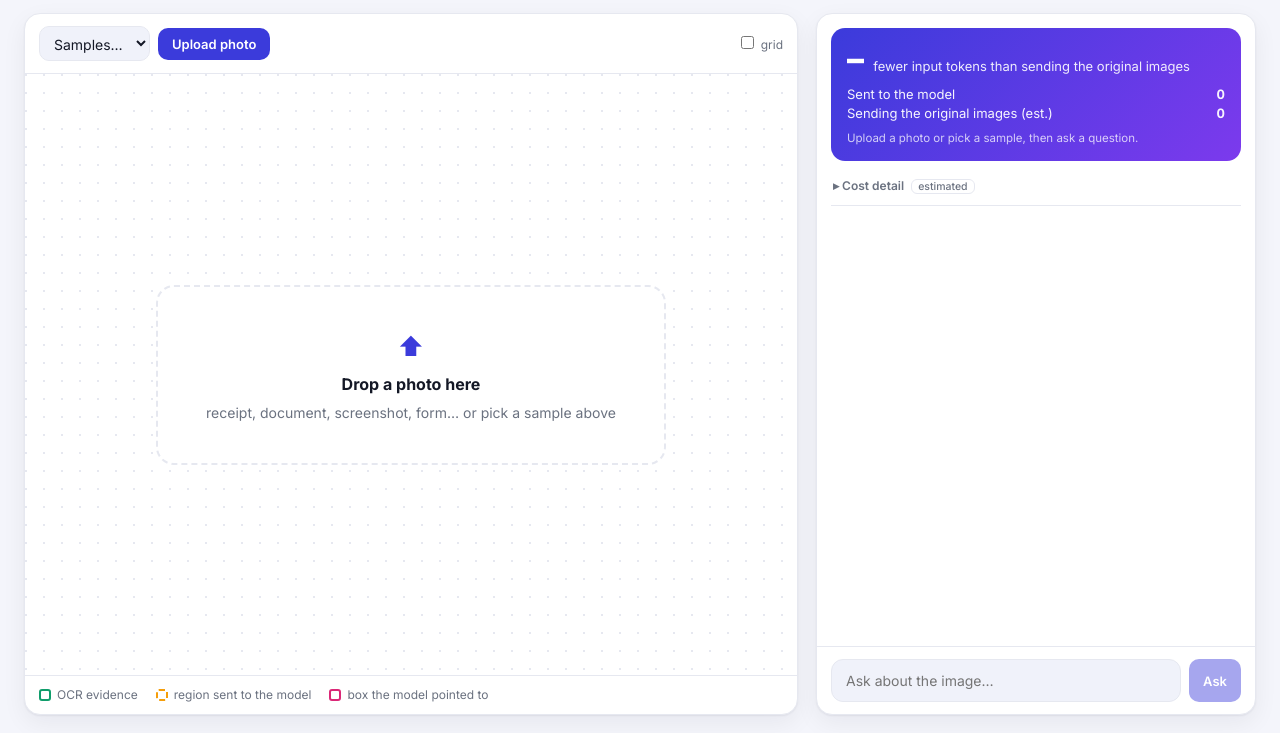
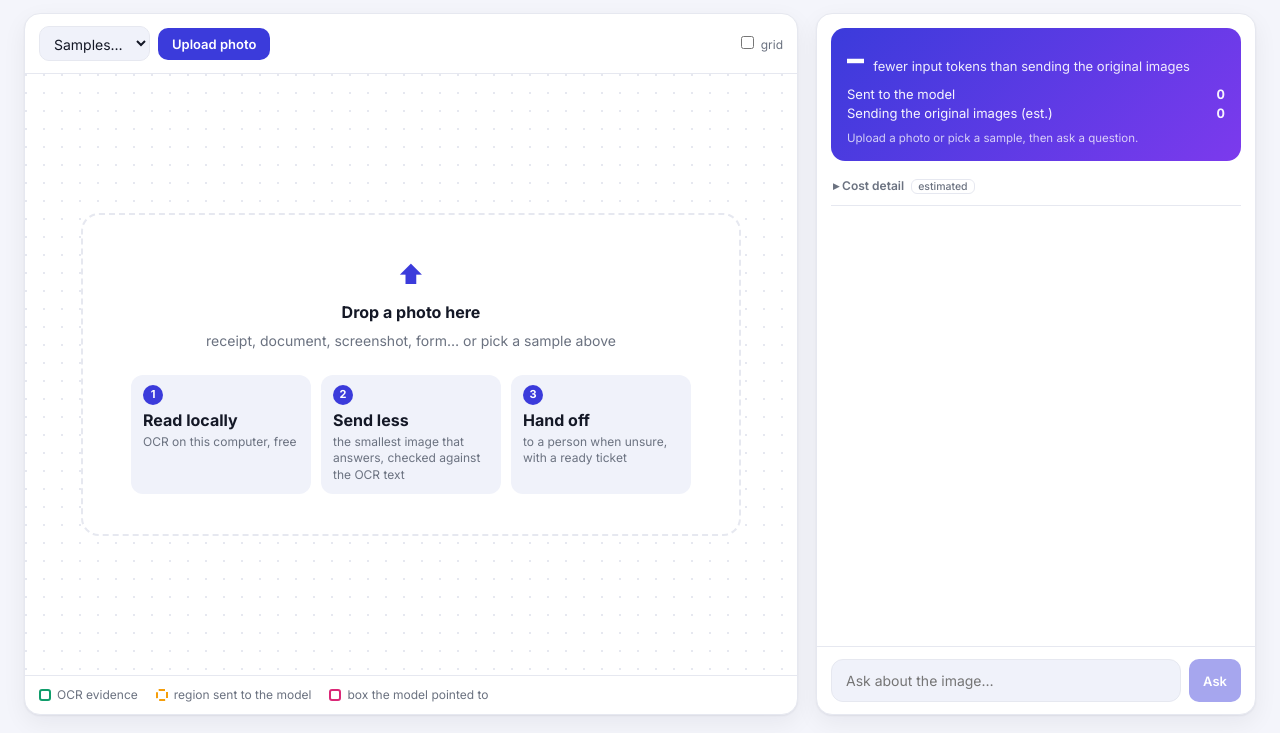
Before and after one commit to C-H-E-N-Zhihao/Evidence_Zoom, a plain HTML site: page app/static/index.html in a window 1280 px wide. Shown: the part 68-801 px from the top of the page. Drawn offline with Linux system fonts and the light colour scheme; no server answers.

Commit message:
empty state: three-step 'how it works' (read locally, send less, hand off)
Co-Authored-By: Claude Opus 5.5 <noreply@anthropic.com>

```diff
--- a/app/static/index.html
+++ b/app/static/index.html
@@ -40,6 +40,11 @@
         <b>Drop a photo here</b>
         <span>receipt, document, screenshot, form… or pick a sample above</span>
         <input type="file" accept="image/*" hidden id="file2">
+        <span class="how3">
+          <span><i>1</i><b>Read locally</b>OCR on this computer, free</span>
+          <span><i>2</i><b>Send less</b>the smallest image that answers, checked against the OCR text</span>
+          <span><i>3</i><b>Hand off</b>to a person when unsure, with a ready ticket</span>
+        </span>
       </label>
       <img id="img" alt="">
       <canvas id="overlay"></canvas>
--- a/app/static/style.css
+++ b/app/static/style.css
@@ -158,3 +158,9 @@ main { display: grid; grid-template-columns: minmax(0, 1fr) 440px; gap: 18px; pa
 .privacy { font-size: 12px; color: #374151; background: #f3f4f6; border-radius: 8px; padding: 4px 9px; margin: 0 0 8px; display: inline-block; }
 .ticket-btn { margin: 4px 0 6px; font-size: 12px; padding: 6px 12px; background: #111827; }
 .ticket { white-space: pre-wrap; font: 11.5px ui-monospace, monospace; background: var(--soft); border-radius: 8px; padding: 8px 10px; margin: 0 0 6px; }
+.how3 { display: grid; grid-template-columns: repeat(3, minmax(0, 1fr)); gap: 10px; margin-top: 18px; text-align: left; max-width: 560px; }
+.how3 > span { background: var(--soft); border-radius: 12px; padding: 10px 12px; font-size: 12px; color: var(--muted); line-height: 1.4; }
+.how3 i { font-style: normal; display: inline-grid; place-items: center; width: 20px; height: 20px; border-radius: 50%;
+          background: var(--accent); color: #fff; font-size: 11px; font-weight: 700; margin-bottom: 4px; }
+.how3 b { display: block; color: var(--ink); font-size: 13px; margin-bottom: 2px; }
+@media (max-width: 700px) { .how3 { grid-template-columns: 1fr; } }
```
